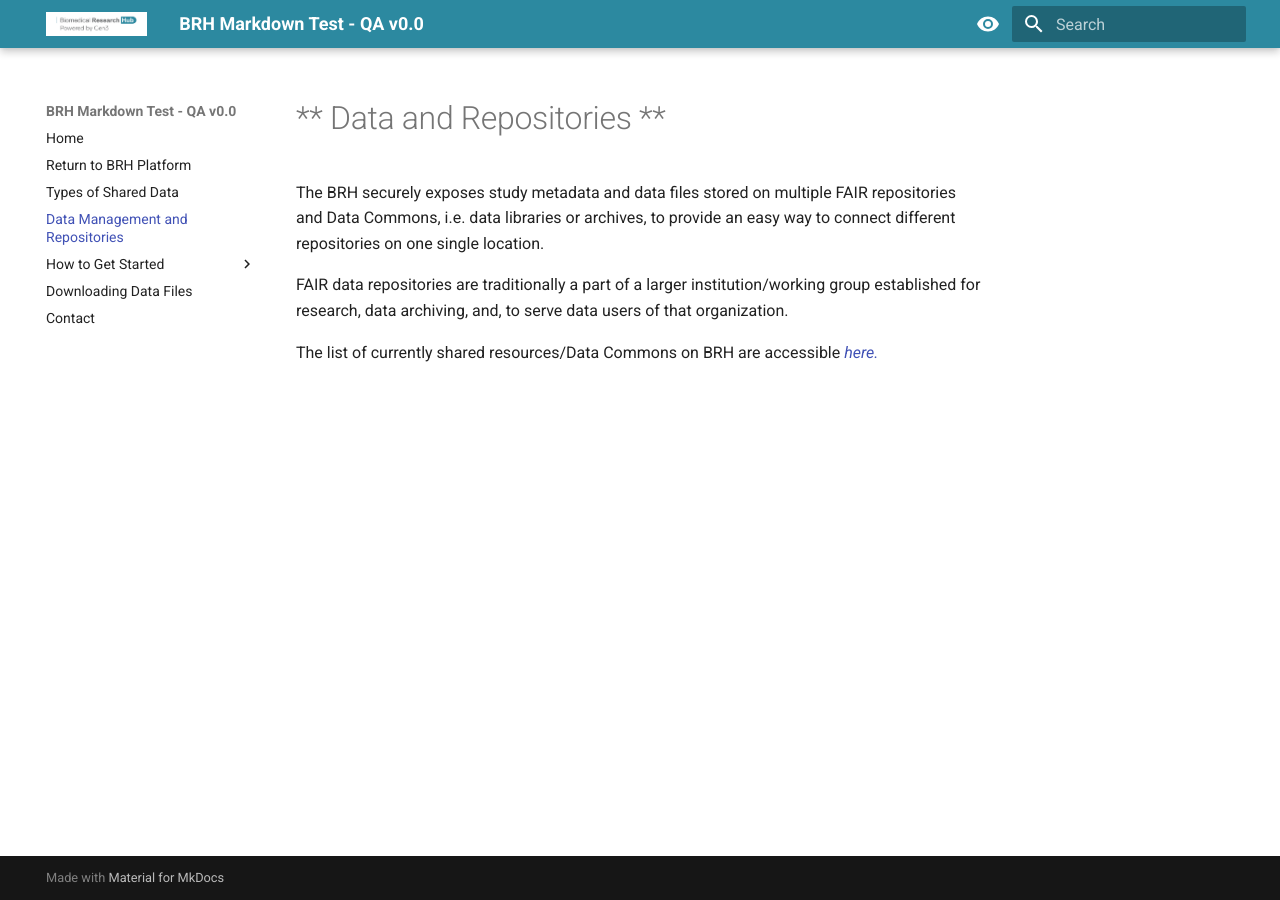
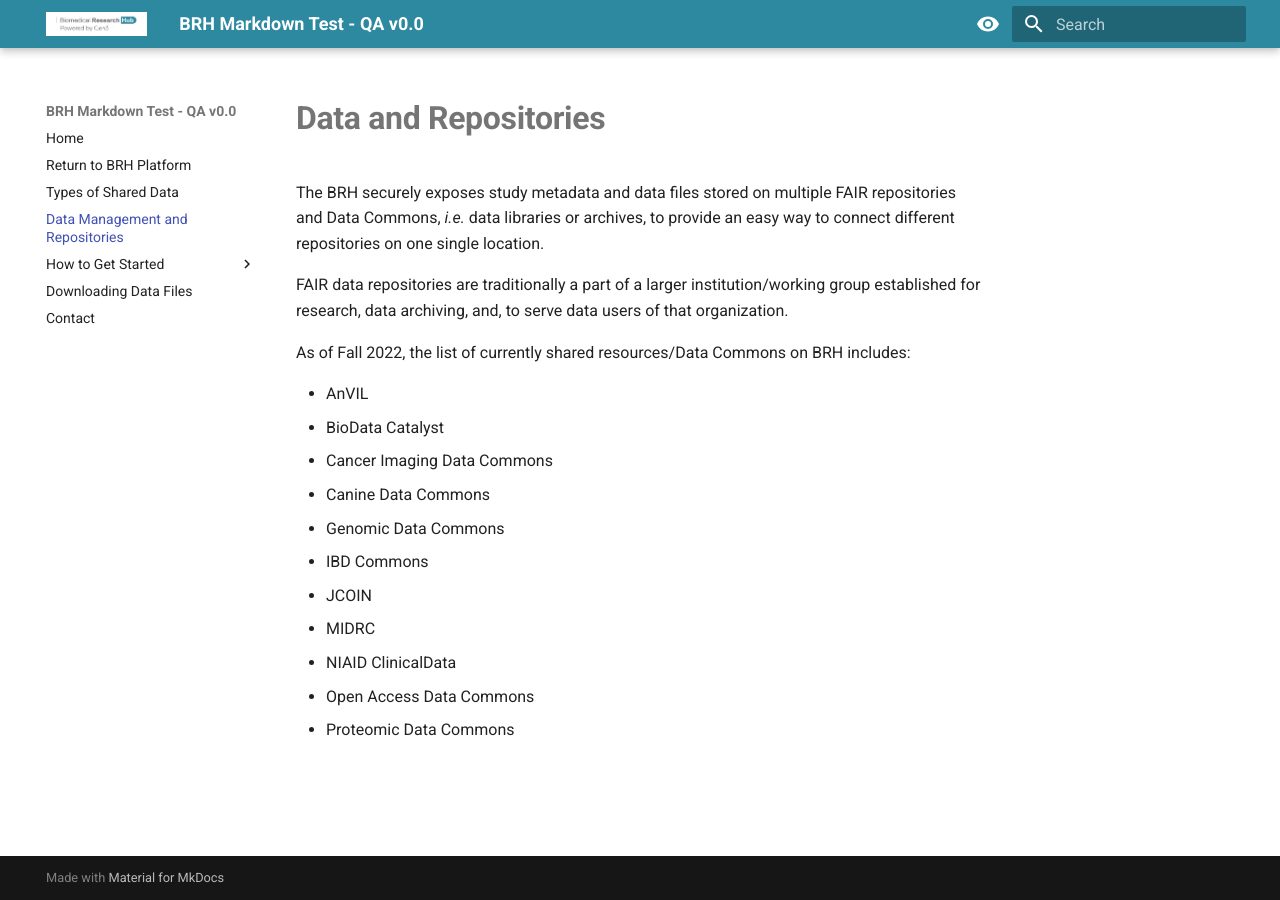
Before and after one commit to uc-cdis/BRH-documentation, an MkDocs documentation site: the page built from docs/data_and_repos.md, in a window 1280 px wide. Built offline with MkDocs 1.6.1 and Material for MkDocs 9.7.7, drawn with Linux system fonts in a browser that asks for light colours.

Commit message:
first commit of the modified docs

```diff
--- a/docs/data_and_repos.md
+++ b/docs/data_and_repos.md
@@ -1,7 +1,25 @@
-# ** Data and Repositories **
+# **Data and Repositories**
 
-The BRH securely exposes study metadata and data files stored on multiple FAIR repositories and Data Commons, i.e. data libraries or archives, to provide an easy way to connect different repositories on one single location.
+The BRH securely exposes study metadata and data files stored on multiple FAIR repositories and Data Commons, *i.e.* data libraries or archives, to provide an easy way to connect different repositories on one single location.
 
 FAIR data repositories are traditionally a part of a larger institution/working group established for research, data archiving, and, to serve data users of that organization.
 
-The list of currently shared resources/Data Commons on BRH are accessible [_here._](https://brh.data-commons.org/dashboard/Public/list_of_commons.html)
+As of Fall 2022, the list of currently shared resources/Data Commons on BRH includes:
+
+* AnVIL
+* BioData Catalyst
+* Cancer Imaging Data Commons
+* Canine Data Commons
+* Genomic Data Commons
+* IBD Commons
+* JCOIN
+* MIDRC
+* NIAID ClinicalData
+* Open Access Data Commons
+* Proteomic Data Commons
+
+<!-- Links and Images -->
+[BRH Platform]: https://brh.data-commons.org/
+[Gen3.org]: https://gen3.org/
+[img BRH logo]: ./img/brh-logo.png
+[img Gen3 logo]: ./img/gen3blue.png
--- a/docs/stylesheets/extra.css
+++ b/docs/stylesheets/extra.css
@@ -16,8 +16,9 @@
   --md-default-bg-color--lightest:     hsla(232, 15%, 21%, 0.07);
 
   // Code color shades
+  --md-typeset-color:                  var(--md-default-fg-color);
+  --md-code-fg-color:                  hsla(60, 30%, 96%, 1);
   --md-code-bg-color:                  hsla(232, 15%, 18%, 1);
-  --md-code-fg-color:                  hsla(60, 30%, 96%, 1);
 
   // Text color shades
   --md-text-color:                     var(--md-default-fg-color--light);
```
Also changed, not shown: docs/home.md (+10 -4 lines).
